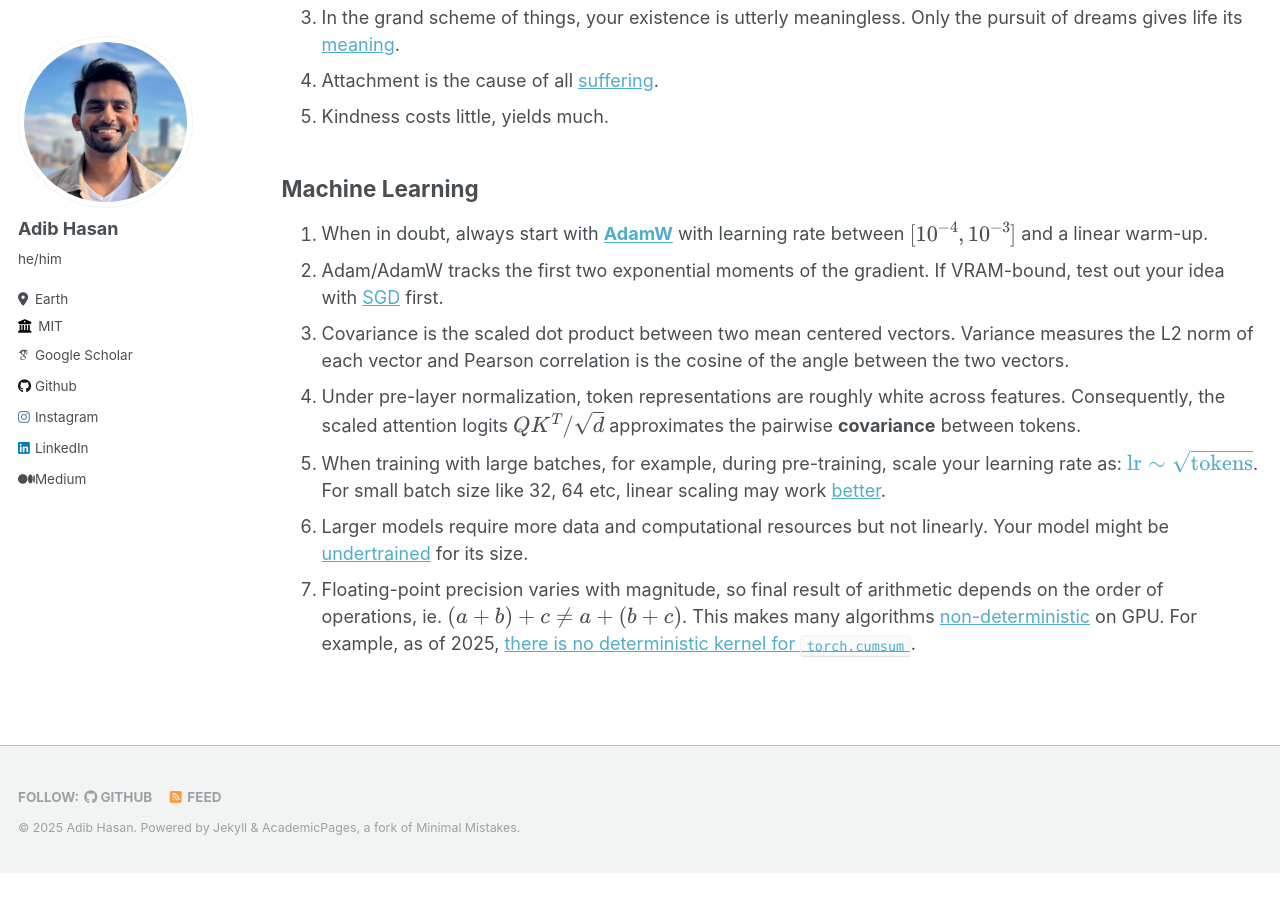
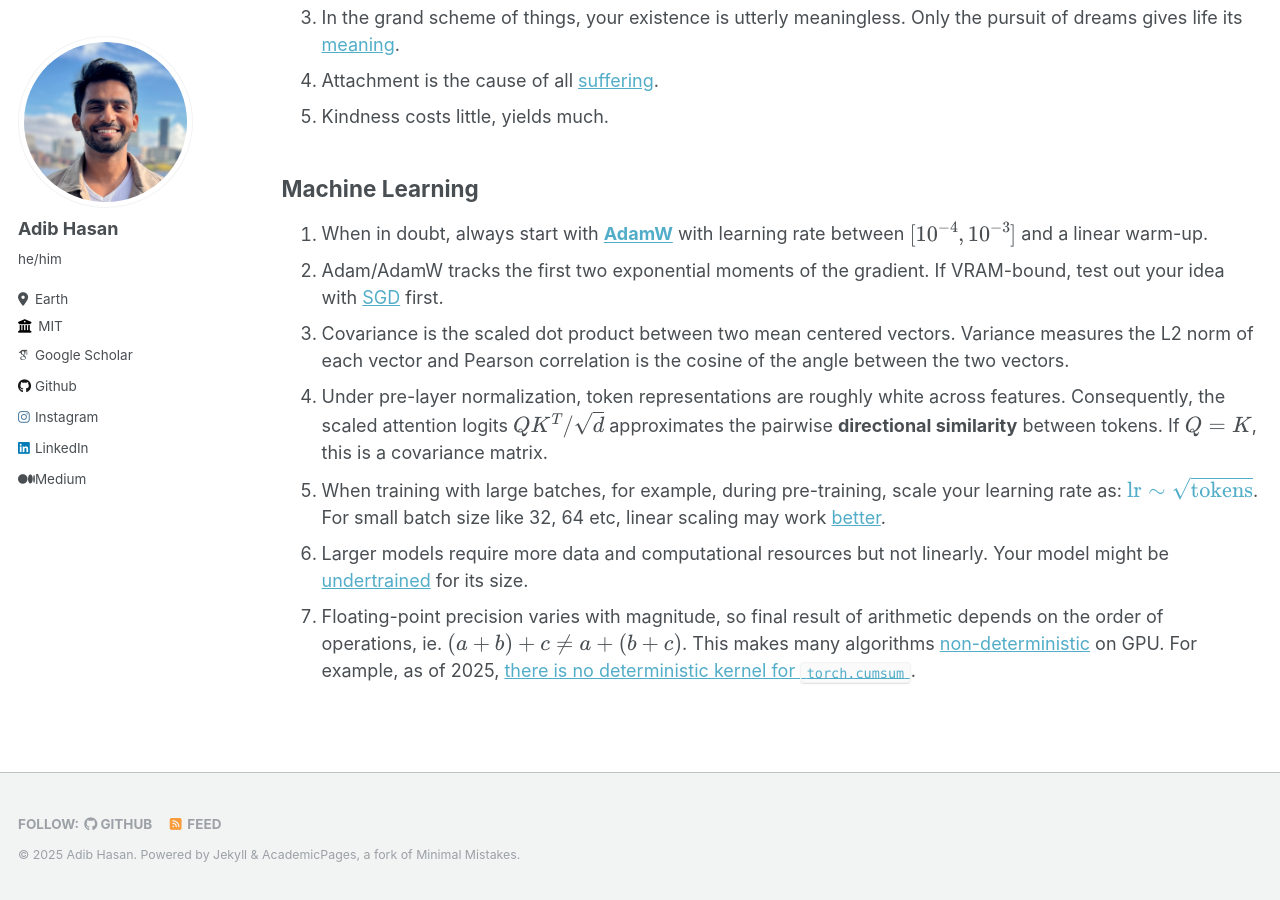
Before and after one commit to Neehan/neehan.github.io, a Jekyll site: the page built from _pages/lessons.md, in a window 1280 px wide and 900 px high, scrolled down 628 px. Built offline with Jekyll 4.4.1, drawn with Linux system fonts in a browser that asks for light colours; some web fonts are replaced; before the commit the page ends 1501 px from its top, so only the background shows below that.

Commit message:
Update lessons.md

```diff
--- a/_pages/lessons.md
+++ b/_pages/lessons.md
@@ -26,7 +26,7 @@ Here is a running list of lessons that I have learned over the years from my mis
 1. When in doubt, always start with **[AdamW](https://docs.pytorch.org/docs/stable/generated/torch.optim.AdamW.html)** with learning rate between $[10^{-4}, 10^{-3}]$ and a linear warm-up.
 2. Adam/AdamW tracks the first two exponential moments of the gradient. If VRAM-bound, test out your idea with [SGD](https://docs.pytorch.org/docs/stable/generated/torch.optim.SGD.html) first.
 3. Covariance is the scaled dot product between two mean centered vectors. Variance measures the L2 norm of each vector and Pearson correlation is the cosine of the angle between the two vectors.
-4. Under pre-layer normalization, token representations are roughly white across features. Consequently, the scaled attention logits $QK^T/\sqrt{d}$ approximates the pairwise **covariance** between tokens.
+4. Under pre-layer normalization, token representations are roughly white across features. Consequently, the scaled attention logits $QK^T/\sqrt{d}$ approximates the pairwise **directional similarity** between tokens. If $Q=K$, this is a covariance matrix.
 5. When training with large batches, for example, during pre-training, scale your learning rate as: [$\mathrm{lr} \sim \sqrt{\mathrm{tokens}}$](https://arxiv.org/pdf/1705.08741). For small batch size like 32, 64 etc, linear scaling may work [better](https://arxiv.org/pdf/1404.5997).
 6. Larger models require more data and computational resources but not linearly. Your model might be [undertrained](https://arxiv.org/pdf/2001.08361) for its size.
 7. Floating-point precision varies with magnitude, so final result of arithmetic depends on the order of operations, ie. $(a + b) + c \neq a + (b + c)$. This makes many algorithms [non-deterministic](https://thinkingmachines.ai/blog/defeating-nondeterminism-in-llm-inference/) on GPU. For example, as of 2025, [there is no deterministic kernel for `torch.cumsum`](https://github.com/pytorch/pytorch/issues/89492).
```
